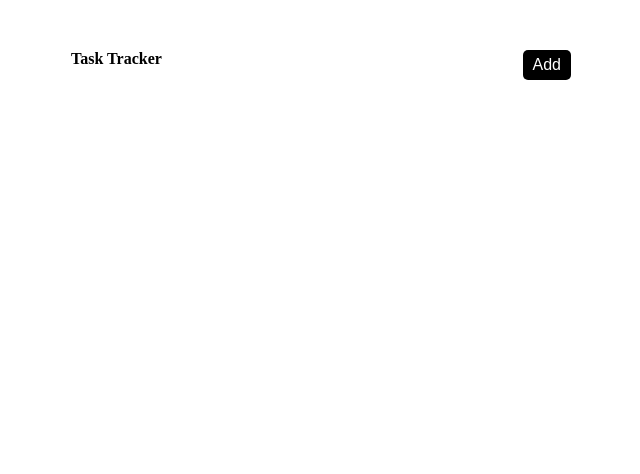
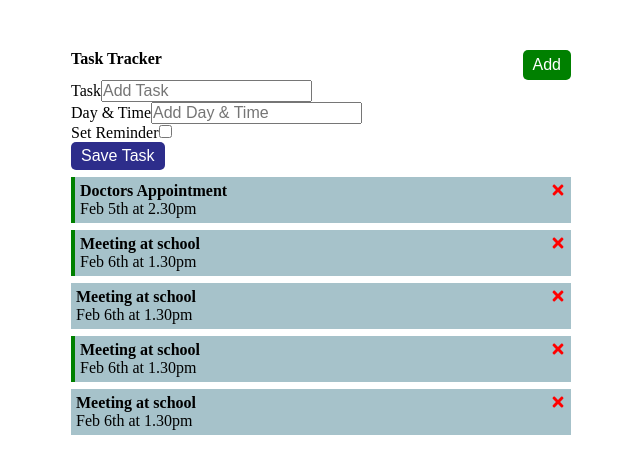
Before and after one commit to JoshAnaba/react-tracker-app, a React (Create React App) app: page / in a window 1280 px wide. Shown: the top 474 px of the page, without its empty margins (319-959 px from the left). Built offline with nearby package versions, Linux system fonts and the light colour scheme.

Commit message:
reminder ui, delete fxnality, add task form done

```diff
--- a/package.json
+++ b/package.json
@@ -8,6 +8,7 @@
     "@testing-library/user-event": "^12.8.3",
     "react": "^17.0.2",
     "react-dom": "^17.0.2",
+    "react-icons": "^4.2.0",
     "react-scripts": "4.0.3",
     "web-vitals": "^1.1.2"
   },
--- a/src/App.js
+++ b/src/App.js
@@ -1,13 +1,61 @@
 
-import React from 'react'
+import {useState} from 'react'
+
 import Header from './components/Header'
+import Tasks from './components/Tasks'
+import AddTask from './components/AddTask'
 
 function App() {
   // const name = 'Josh'
   // const bool = true
+   const [tasks, setTasks] = useState(
+    [
+      {
+        id: 1,
+        text: 'Doctors Appointment',
+        day: 'Feb 5th at 2.30pm',
+        reminder: true
+      },
+      {
+        id: 2,
+        text: 'Meeting at school',
+        day: 'Feb 6th at 1.30pm',
+        reminder: true
+      },
+      {
+        id: 3,
+        text: 'Meeting at school',
+        day: 'Feb 6th at 1.30pm',
+        reminder: false
+      },
+      {
+        id: 4,
+        text: 'Meeting at school',
+        day: 'Feb 6th at 1.30pm',
+        reminder: true
+      },
+      {
+        id: 5,
+        text: 'Meeting at school',
+        day: 'Feb 6th at 1.30pm',
+        reminder: false
+      },
+    ]
+  )
+
+  // delete task
+  const deleteTask = (id) => {
+    setTasks(tasks.filter((task) => task.id !== id))
+  }
+  // Toggle task reminder
+  const toggleReminder = (id) => {
+    setTasks(tasks.map((task)=> task.id === id ? {...task, reminder: !task.reminder} : task))
+  }
   return (
     <div className="main-ctn">
       <Header />
+      <AddTask />
+      {tasks.length ? <Tasks tasks={tasks} onDelete={deleteTask} onToggle={toggleReminder}/> : 'No Tasks to Show'}
     </div>
   );
 }
--- /dev/null
+++ b/src/components/AddTask.js
@@ -0,0 +1,26 @@
+import {useState} from 'react'
+
+const AddTask = () => {
+  const [task, setTask] = useState('')
+  const [day, setDay] = useState('')
+  const [reminder, setReminder] = useState(false)
+  return (
+    <form className="add-form">
+      <div className="form-control">
+        <label>Task</label>
+        <input type="text" placeholder="Add Task" value={task} onChange={(e)=>setTask(e.target.value)} />
+      </div>
+      <div className="form-control">
+        <label>Day & Time</label>
+        <input type="text" placeholder="Add Day & Time" value={day} onChange={(e)=>setDay(e.target.value)} />
+      </div>
+      <div className="form-control">
+        <label>Set Reminder</label>
+        <input type="checkbox" value={reminder} onChange={(e)=>setReminder(e.currentTarget.checked)}/>
+      </div>
+      <input type="submit" value="Save Task" className="btn btn-submit" />
+    </form>
+  )
+}
+
+export default AddTask
--- a/src/components/Btn.js
+++ b/src/components/Btn.js
@@ -1,11 +1,19 @@
 import React from 'react'
+import props from 'prop-types'
 
-const Btn = () => {
-  return (
-    <div>
+const Btn = ({ color, text, onClick }) => {
+  return <button className="btn primary-btn" style={{backgroundColor:color}} onClick={onClick}>{text}</button>
+}
 
-    </div>
-  )
+Btn.defaultProps = {
+  color: 'steelBlue'
+}
+
+Btn.propTypes = {
+  text: props.string,
+  color: props.string,
+  onClick: props.func
+  // in react, functions are also passed as props, not $emited like in vue
 }
 
 export default Btn
--- a/src/components/Header.js
+++ b/src/components/Header.js
@@ -1,13 +1,18 @@
 import PropTypes from 'prop-types'
-
-const Header = ({title}) => {
+import Btn from './Btn'
+const Header = ({ title }) => {
+  const onClick = (e) => {
+    console.log(e, {
+      yo: 'f '
+    })
+  }
   return (
     <header className="header">
       {/* style={variableName} majorly used for dynamic styling */}
       <h1 style={headingStyle}>
         {title}
       </h1>
-      <input type="button" value="Add" className="primary-btn btn" />
+      <Btn color="green" text="Add" onClick={onClick} />
     </header>
   )
 }
--- /dev/null
+++ b/src/components/Task.js
@@ -0,0 +1,20 @@
+import {FaTimes} from 'react-icons/fa'
+const Task = ({task, onDelete, onToggle}) => {
+  return (
+    <div className={`task ${task.reminder ? 'reminder' : ''}`}>
+      <div className="task-header" onDoubleClick={()=>onToggle(task.id)}>
+        <h3>
+          {task.text}
+        </h3>
+        <FaTimes style={{color: 'red', cursor: 'pointer'}} onClick={()=>onDelete(task.id)} />
+      </div>
+      <p>
+        {task.day}
+      </p>
+    </div>
+  )
+}
+
+
+
+export default Task
--- /dev/null
+++ b/src/components/Tasks.js
@@ -0,0 +1,14 @@
+import Task from './Task'
+const Tasks = ({tasks, onDelete, onToggle}) => {
+  return (
+    <ul>
+      {tasks.map((task) => (
+        <Task key={task.id} task={task} onDelete={onDelete} onToggle={onToggle} />
+      ))}
+    </ul>
+  )
+}
+
+// we cant do something like tasks.push to state bc state is immutable, setTasks function does the change
+// for global state access , we can use the context api or redux
+export default Tasks
--- a/src/index.css
+++ b/src/index.css
@@ -7,7 +7,8 @@
 }
 
 .main-ctn {
-  width: 500px;
+  max-width: 500px;
+  padding: 20px;
   padding-top: 50px;
   margin: auto;
 }
@@ -24,8 +25,29 @@
   border-radius: 5px;
 }
 
+.btn-submit {
+  padding: 5px 10px;
+  background: rgb(45, 45, 139);
+  color: #fff;
+}
+
 .primary-btn {
   padding: 6px 10px;
   color: #fff;
   background: #000;
 }
+
+.task {
+  background: rgb(166, 194, 202);
+  padding: 5px;
+  margin: 7px 0;
+}
+
+.task.reminder {
+  border-left: 4px solid green;
+}
+
+.task-header {
+  display: flex;
+  justify-content: space-between;
+}
```
Also changed, not shown: 2 other files (tests, documents, lock files or other folders).
